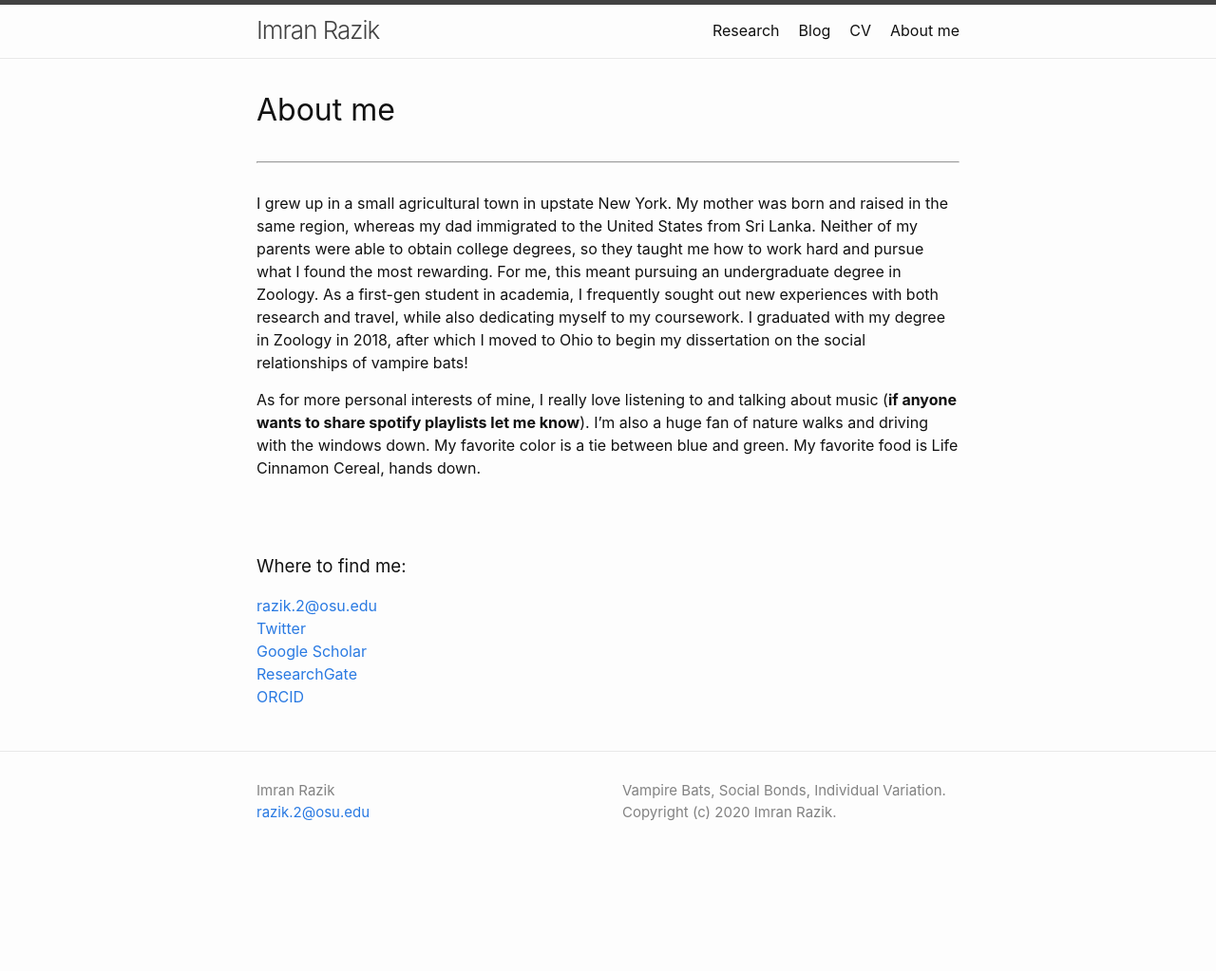
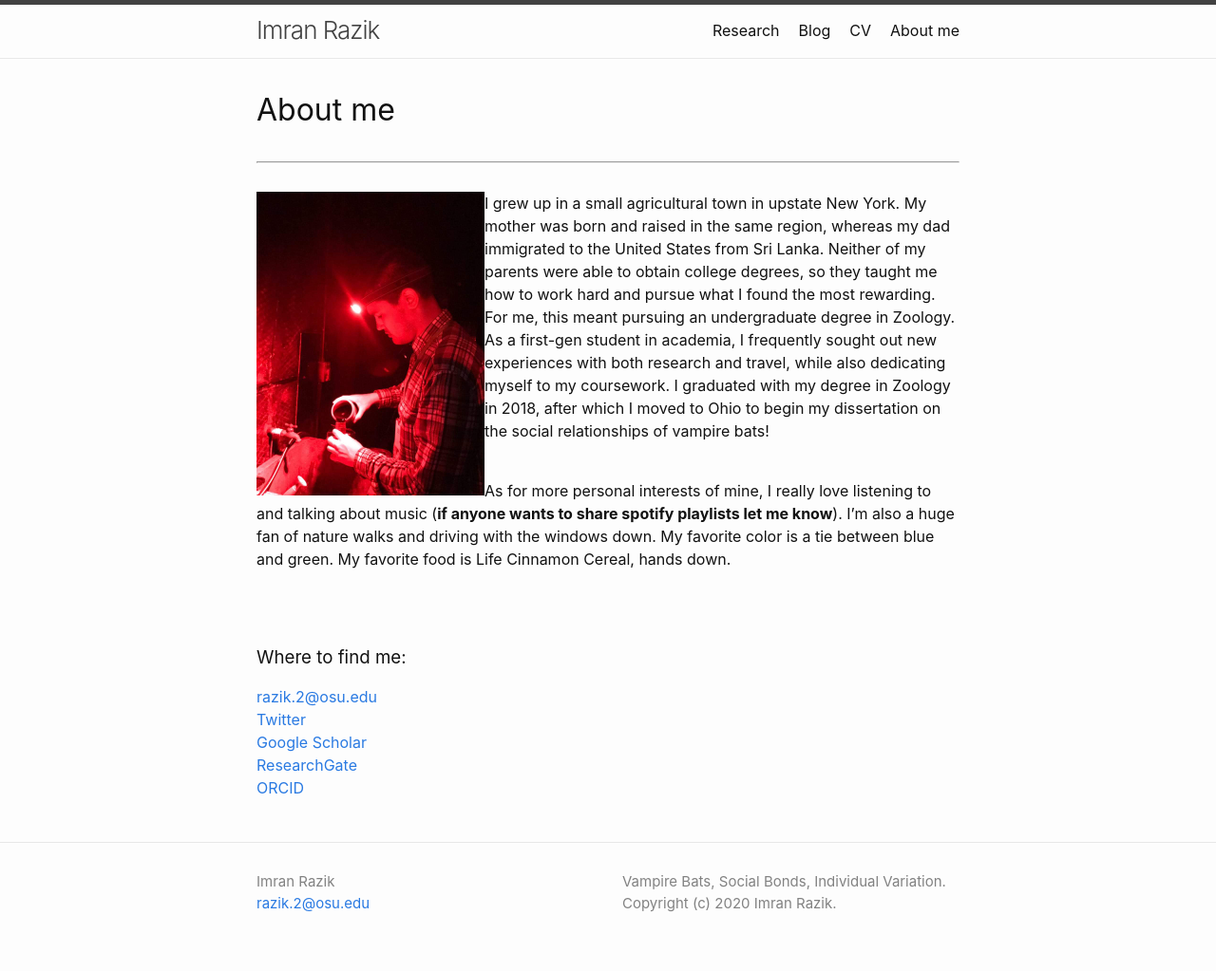
Before and after one commit to imranrazik/imranrazik.github.io, a Jekyll site: the page built from About-me.md, in a window 1280 px wide. Shown: the whole page at 95% size. Built offline with Jekyll 4.4.1, drawn with Linux system fonts in a browser that asks for light colours; our own code applies the rules of GitHub Pages for plain Markdown files; before the commit the page ends 927 px from its top, so only the background shows below that.

Commit message:
Update About-me.md

```diff
--- a/About-me.md
+++ b/About-me.md
@@ -4,9 +4,11 @@ layout: default
 # About me
 ---
 
+<img align="left" height="320" src="/assets/34349279-38d9-4de1-ad80-4556efc33ab1.jpg">
 I grew up in a small agricultural town in upstate New York. My mother was born and raised in the same region, whereas my dad immigrated to the United States from Sri Lanka. Neither of my parents were able to obtain college degrees, so they taught me how to work hard and pursue what I found the most rewarding. For me, this meant pursuing an undergraduate degree in Zoology. As a first-gen student in academia, I frequently sought out new experiences with both research and travel, while also dedicating myself to my coursework. I graduated with my degree in Zoology in 2018, after which I moved to Ohio to begin my dissertation on the social relationships of vampire bats!
 
-As for more personal interests of mine, I really love listening to and talking about music (**if anyone wants to share spotify playlists let me know**). I'm also a huge fan of nature walks and driving with the windows down. My favorite color is a tie between blue and green. My favorite food is Life Cinnamon Cereal, hands down. <br/>
+<br />
+As for more personal interests of mine, I really love listening to and talking about music (**if anyone wants to share spotify playlists let me know**). I'm also a huge fan of nature walks and driving with the windows down. My favorite color is a tie between blue and green. My favorite food is Life Cinnamon Cereal, hands down.
 
 <br />
 <br />
```
